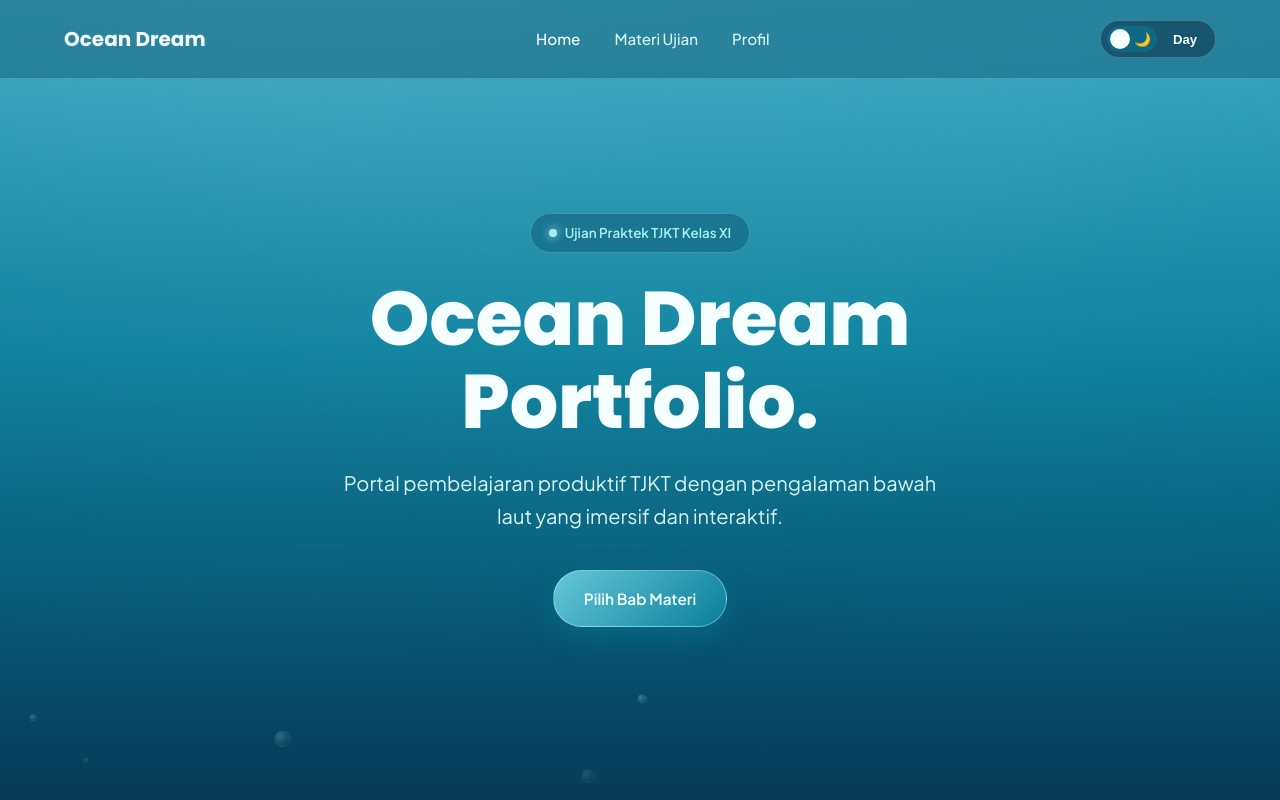
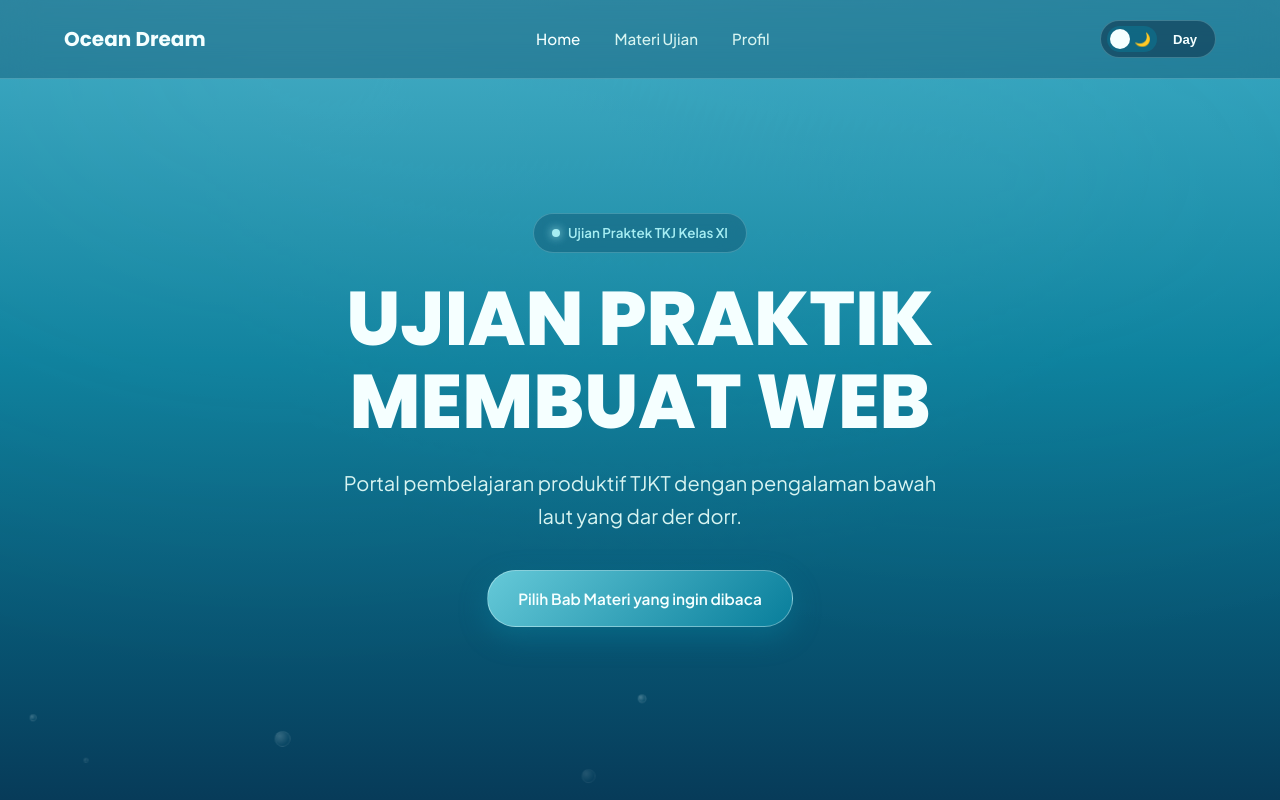
Before and after one commit to arsen52-su/web_uprak_tkj_333, a plain HTML site: page index.html in a window 1280 px wide. Shown: the top 800 px of the page. Drawn offline with Linux system fonts and the light colour scheme.

Commit message:
Update hero section and footer content

```diff
--- a/index.html
+++ b/index.html
@@ -72,15 +72,15 @@
       <div class="hero-container">
         <div class="hero-badge">
           <span class="pulse-dot"></span>
-          <span>Ujian Praktek TJKT Kelas XI</span>
+          <span>Ujian Praktek TKJ Kelas XI</span>
         </div>
-        <h1 class="hero-title">Ocean Dream Portfolio.</h1>
+        <h1 class="hero-title">UJIAN PRAKTIK MEMBUAT WEB</h1>
         <p class="hero-subtitle">
-          Portal pembelajaran produktif TJKT dengan pengalaman bawah laut yang imersif dan interaktif.
+          Portal pembelajaran produktif TJKT dengan pengalaman bawah laut yang dar der dorr.
         </p>
         <div class="hero-cta-group">
           <a href="#materi" class="btn btn-primary">
-            <span>Pilih Bab Materi</span>
+            <span>Pilih Bab Materi yang ingin dibaca</span>
           </a>
         </div>
       </div>
@@ -146,7 +146,7 @@
 
   <footer class="footer">
     <div class="container footer-container" style="text-align: center;">
-      <p style="color: var(--text-muted);">&copy; 2026 Triyan Ananda Pratama — Kelas XI TJKT</p>
+      <p style="color: var(--text-muted);">&copy; 2026 Triyan Ananda Pratama — Kelas XI TKJ</p>
     </div>
   </footer>
 
```
